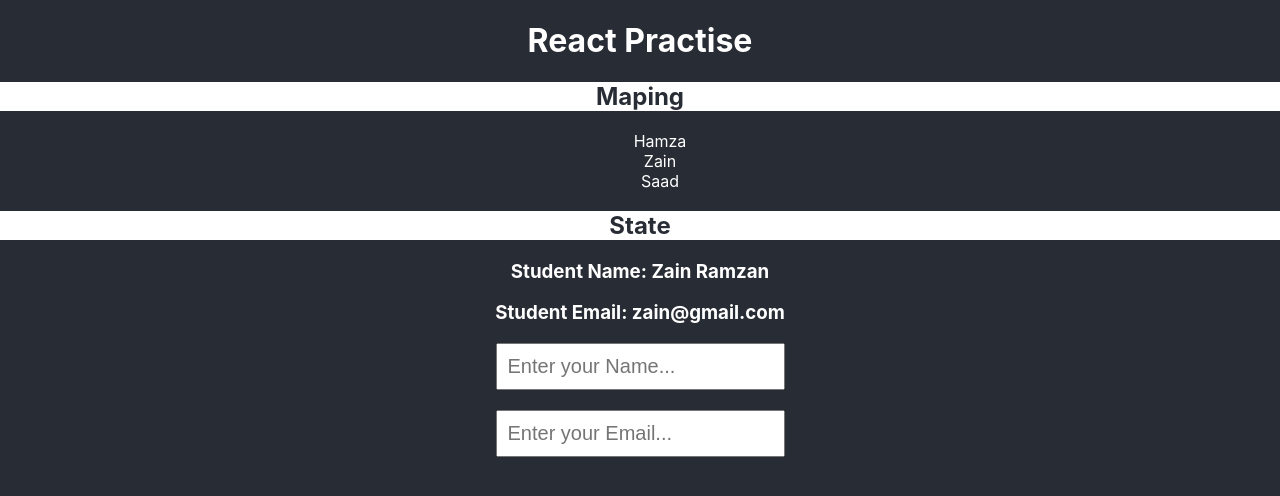
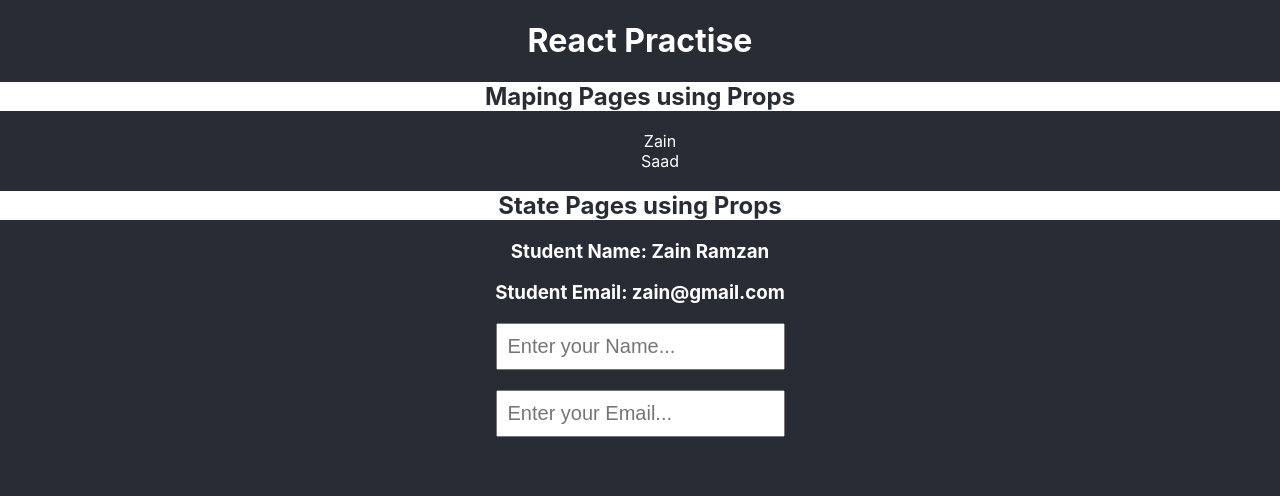
Before and after one commit to zain-ramzan/Web-Mobile-Hybrid-App-Development_Practise, a React (Create React App) app in the folder React/react-practise/: page / in a window 1280 px wide. Shown: the top 496 px of the page. Built offline with nearby package versions, Linux system fonts and the light colour scheme.

Commit message:
learn Props in Class components

```diff
--- a/React/react-practise/src/App.js
+++ b/React/react-practise/src/App.js
@@ -4,12 +4,11 @@ import Learn from "./components/state";
 import './App.css';
 
 function App() {
-  let todos = [{name:"Zain"},{name:"Saad"}]
   return (
     <div>
       <h1>React Practise</h1>
-      <Maping />
-      <Learn />
+      <Maping page="Maping Pages using Props" />
+      <Learn page="State Pages using Props" />
     </div>
   );
 }
--- a/React/react-practise/src/components/maping.js
+++ b/React/react-practise/src/components/maping.js
@@ -1,11 +1,12 @@
 import React from 'react';
 import '../App.css';
+let todos = [{name:"Zain"},{name:"Saad"}];
 
-function Maping() {
-  let todos = [{name: "Hamza"},{name:"Zain"},{name:"Saad"}]
-  return (
-    <div>
-      <h2>Maping</h2>
+class Maping extends React.Component{
+  render(){
+    return(
+      <div>
+      <h2>{this.props.page}</h2>
       <ul>
         {todos.map((item,index)=>{
           return(
@@ -14,7 +15,8 @@ function Maping() {
         })}
       </ul>
     </div>
-  );
+    )
+  }
 }
 
 export default Maping;
--- a/React/react-practise/src/components/state.js
+++ b/React/react-practise/src/components/state.js
@@ -10,11 +10,11 @@ class Learn extends React.Component {
             email: "zain@gmail.com"
         }
     }
-    set_name = () => {
-        this.setState({
-            name: this.state.value
-        })
-    }
+    // set_name = () => {
+    //     this.setState({
+    //         name: this.state.value
+    //     })
+    // }/
     getValue = (e) =>{
         this.setState({
             [e.target.name]: e.target.value
@@ -30,8 +30,8 @@ class Learn extends React.Component {
     //     console.log(this.state.name);
     // };
 
-
     render(){
+        console.log("Props --->",this.props);
         return(
             <div>
             {/*
@@ -46,7 +46,7 @@ class Learn extends React.Component {
 
 
 
-            <h2>State</h2>
+            <h2>{this.props.page}</h2>
             <h3>Student Name: {this.state.name}</h3>
             <h3>Student Email: {this.state.email}</h3>
             <input
```
